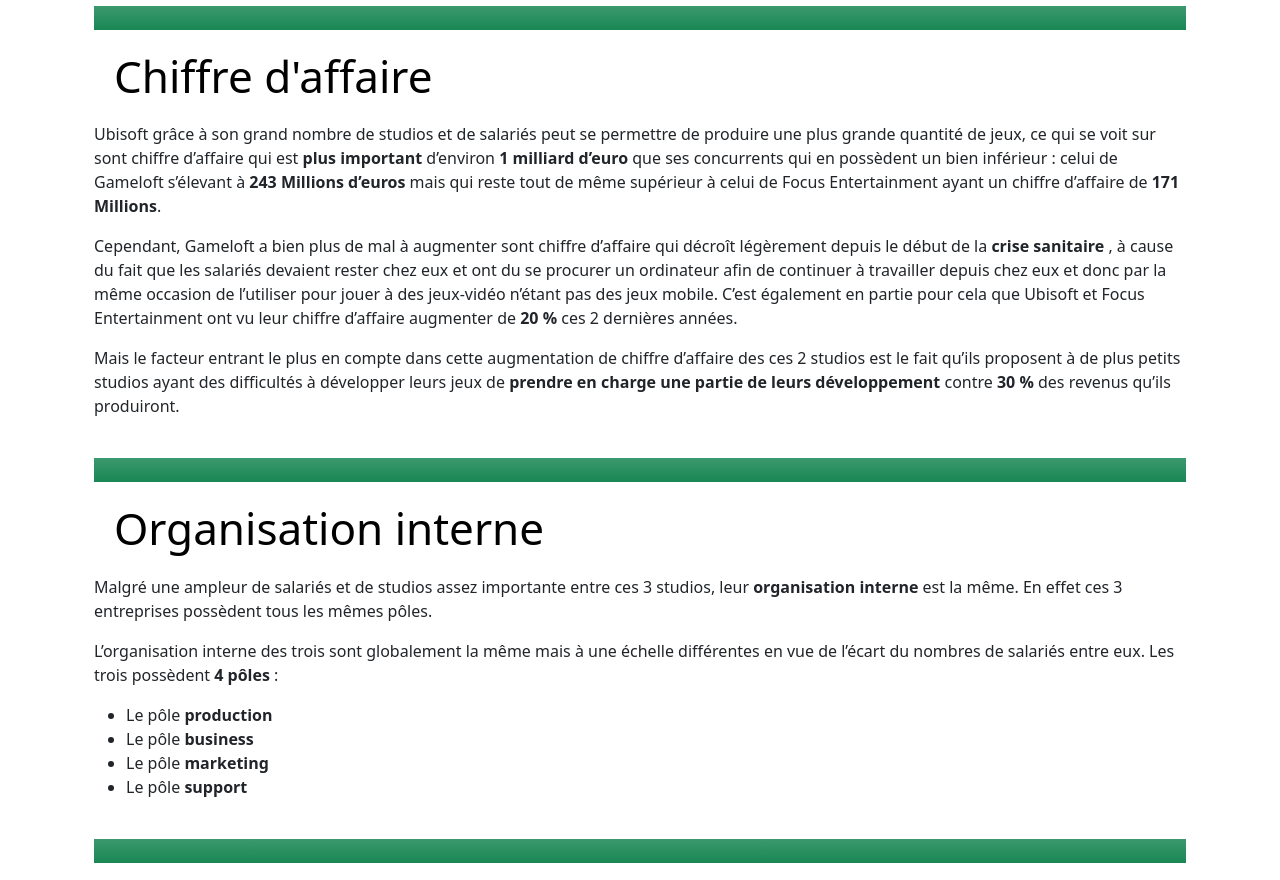
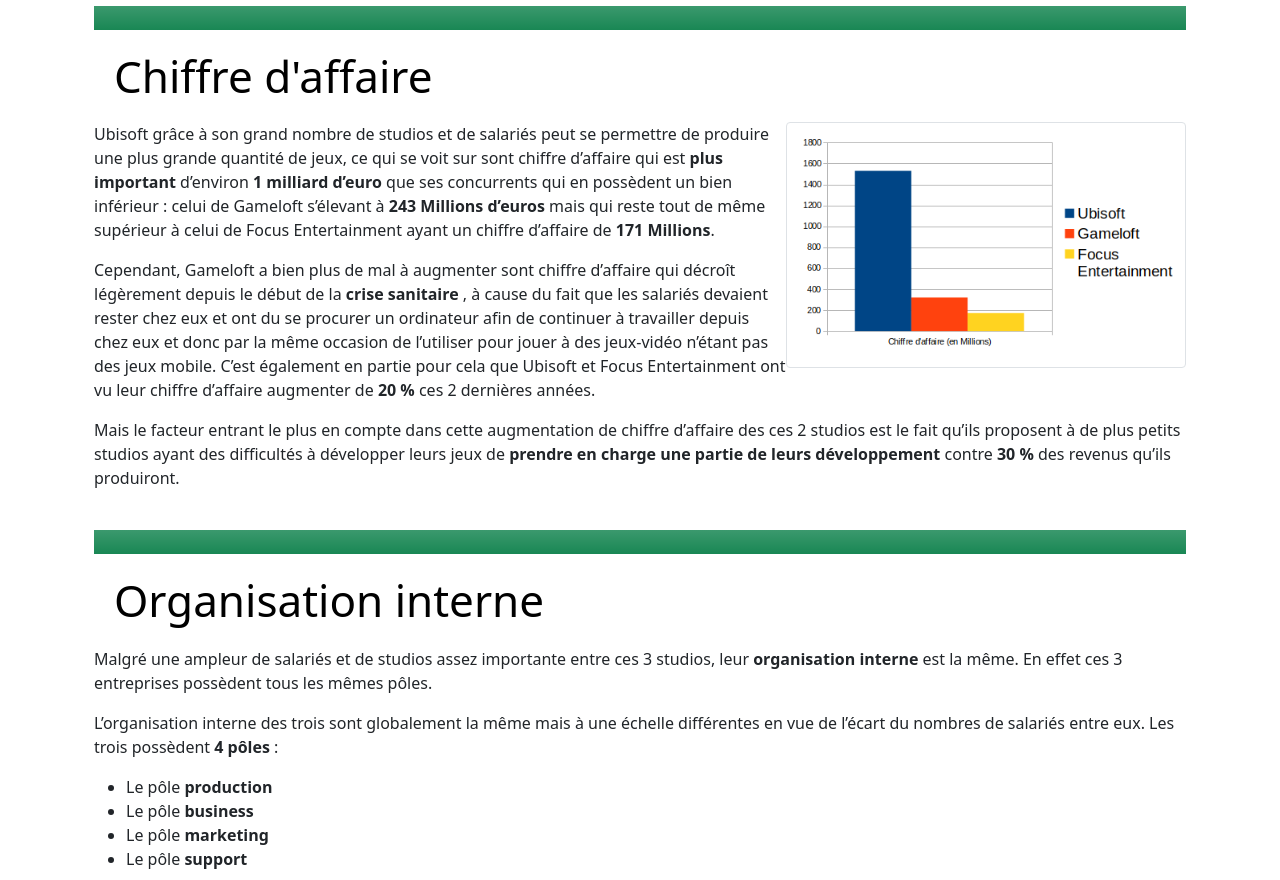
Before and after one commit to titoumag/SAE_06, a plain HTML site: page comparatif.html in a window 1280 px wide. Shown: the part 1160-2040 px from the top of the page. Drawn offline with Linux system fonts and the light colour scheme.

Commit message:
img diagramme

```diff
--- a/comparatif.html
+++ b/comparatif.html
@@ -117,6 +117,7 @@
 					<svg class="bi" width="1em" height="1em"></svg>
 				</div>
 				<h2>Chiffre d'affaire</h2>
+				<img src="static/img/diagramme.png" class="img-thumbnail rounded float-end" width="400" alt="logo">
 				<p>
 					Ubisoft grâce à son grand nombre de studios et de salariés peut se permettre de produire une plus grande quantité de jeux, ce qui se voit sur sont chiffre d’affaire qui est <strong>plus important</strong> d’environ<strong> 1 milliard d’euro</strong> que ses concurrents qui en possèdent un bien inférieur : celui de Gameloft s’élevant à <strong>243 Millions d’euros</strong> mais qui reste tout de même supérieur à celui de Focus Entertainment ayant un chiffre d’affaire de <strong>171 Millions</strong>.
 				</p>
```
